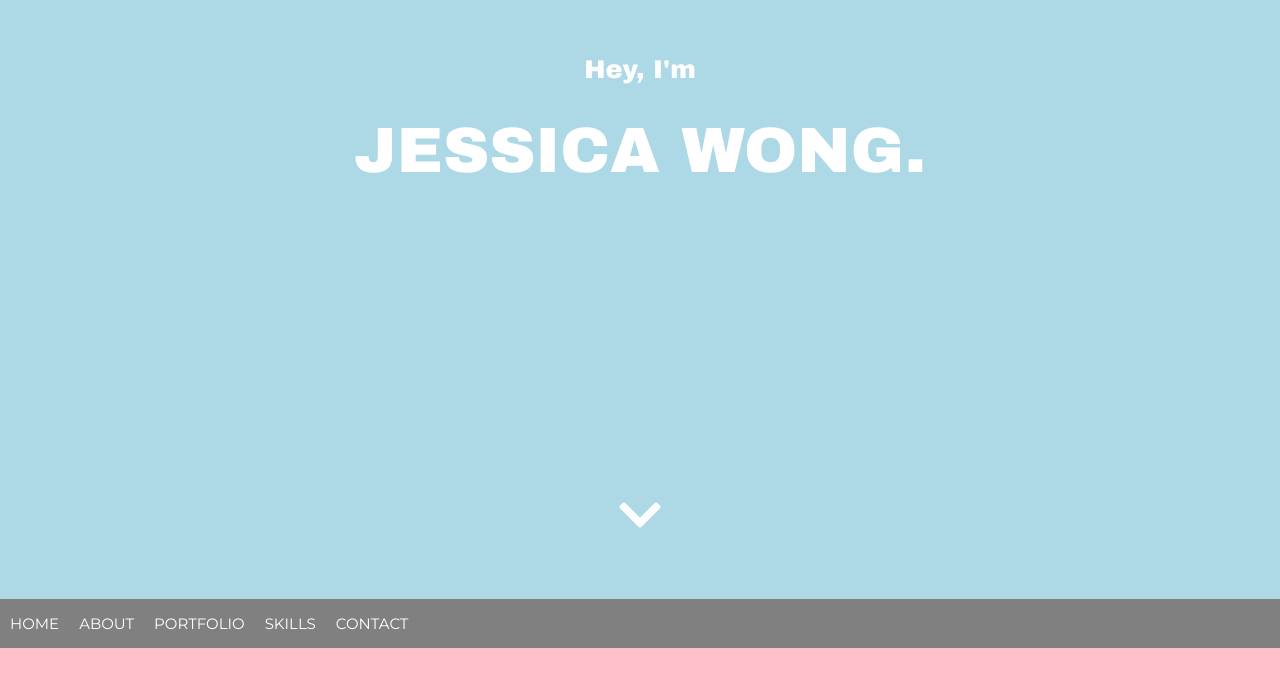
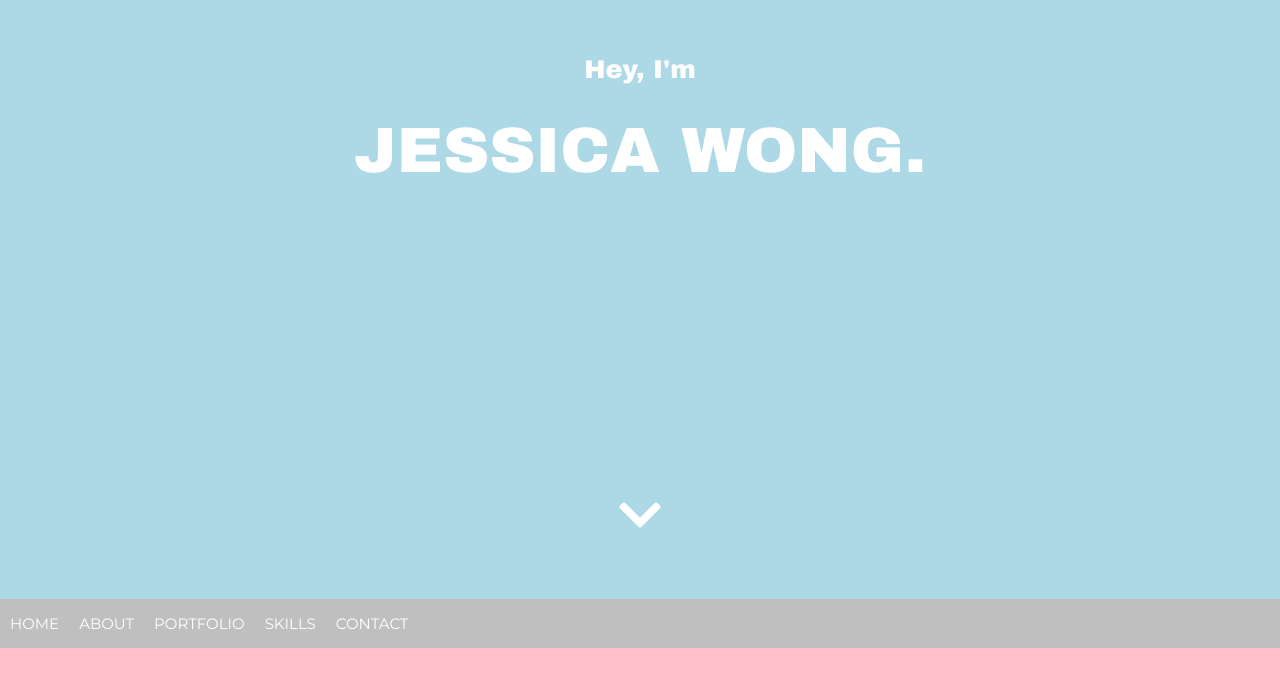
Before and after one commit to wong-jessica/website, a React (Create React App) app: page / in a window 1280 px wide. Shown: the part 201-888 px from the top of the page. Built offline with nearby package versions, Linux system fonts and the light colour scheme.

Commit message:
Fixed some visual details in nav and updated installed components

```diff
--- a/package.json
+++ b/package.json
@@ -4,13 +4,9 @@
   "private": true,
   "homepage": "http://wong-jessica.github.io/website",
   "dependencies": {
-    "@fortawesome/fontawesome-svg-core": "^1.2.19",
-    "@fortawesome/free-solid-svg-icons": "^5.9.0",
-    "@fortawesome/react-fontawesome": "^0.1.4",
-    "bootstrap": "^4.3.1",
     "react": "^16.8.6",
-    "react-bootstrap": "^1.0.0-beta.9",
     "react-dom": "^16.8.6",
+    "react-flexbox-grid": "^2.1.2",
     "react-scripts": "3.0.1"
   },
   "scripts": {
--- a/src/styles/navigation.css
+++ b/src/styles/navigation.css
@@ -1,5 +1,6 @@
 .navbar {
 	background-color: gray;
+	opacity: 0.5;
 	min-height: 49px;
 	font-family: Montserrat;
 	text-transform: uppercase;
```
Also changed, not shown: 1 other file (tests, documents, lock files or other folders).
